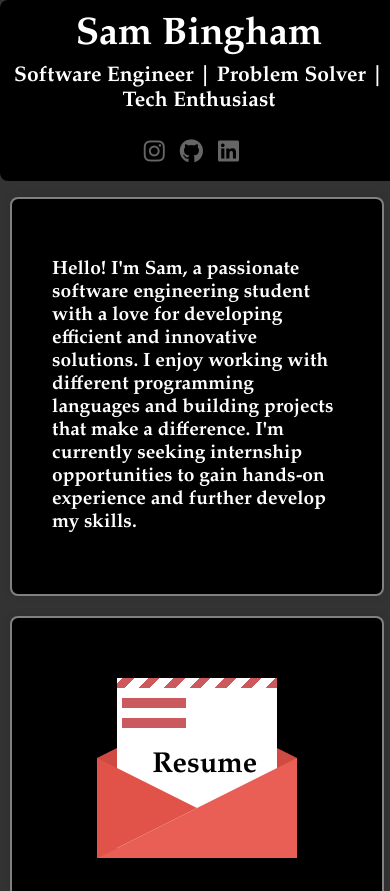
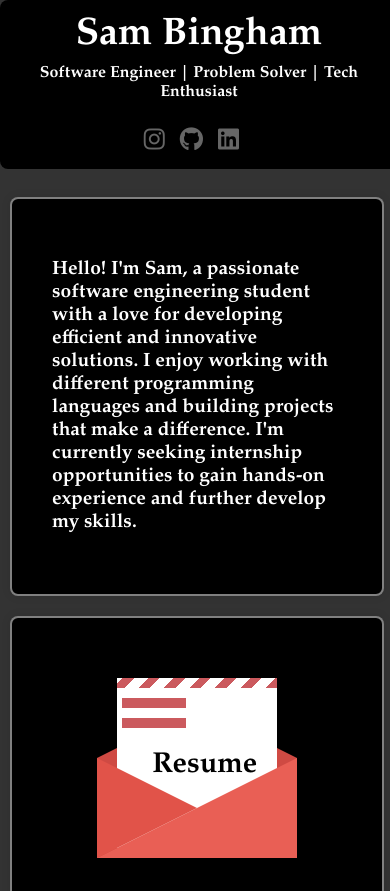
Before and after one commit to sambingham0/PersonalSite, a plain HTML site: page index.html in a window 390 px wide. Shown: the top 891 px of the page. Drawn offline with Linux system fonts and the light colour scheme.

Commit message:
font size

```diff
--- a/smaller.css
+++ b/smaller.css
@@ -23,6 +23,10 @@
     #title {
         align-items: center;
         text-align: center;
+    }
+
+    #title p {
+        font-size: 1rem;;
     }
 
     /* Sections */
```
